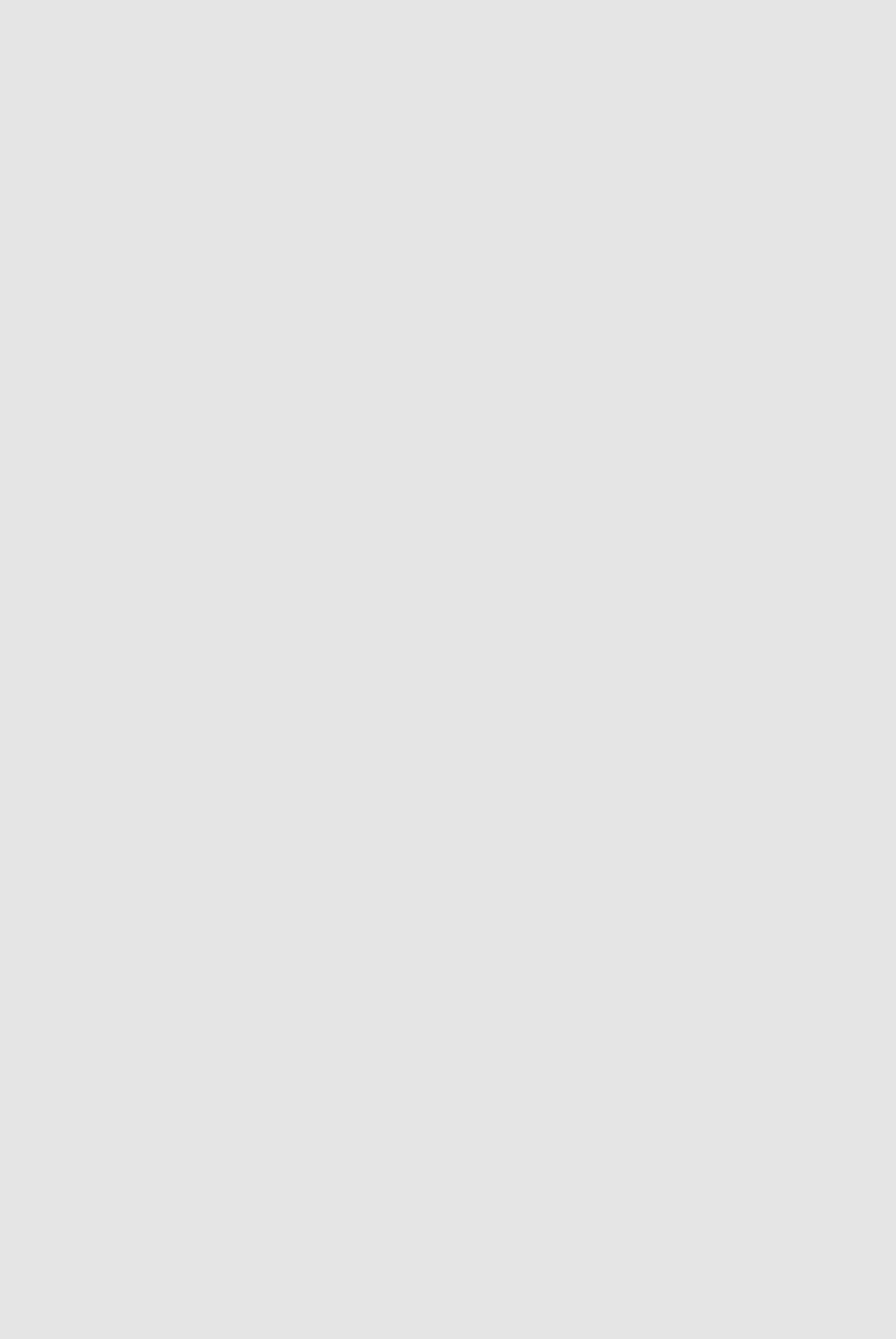
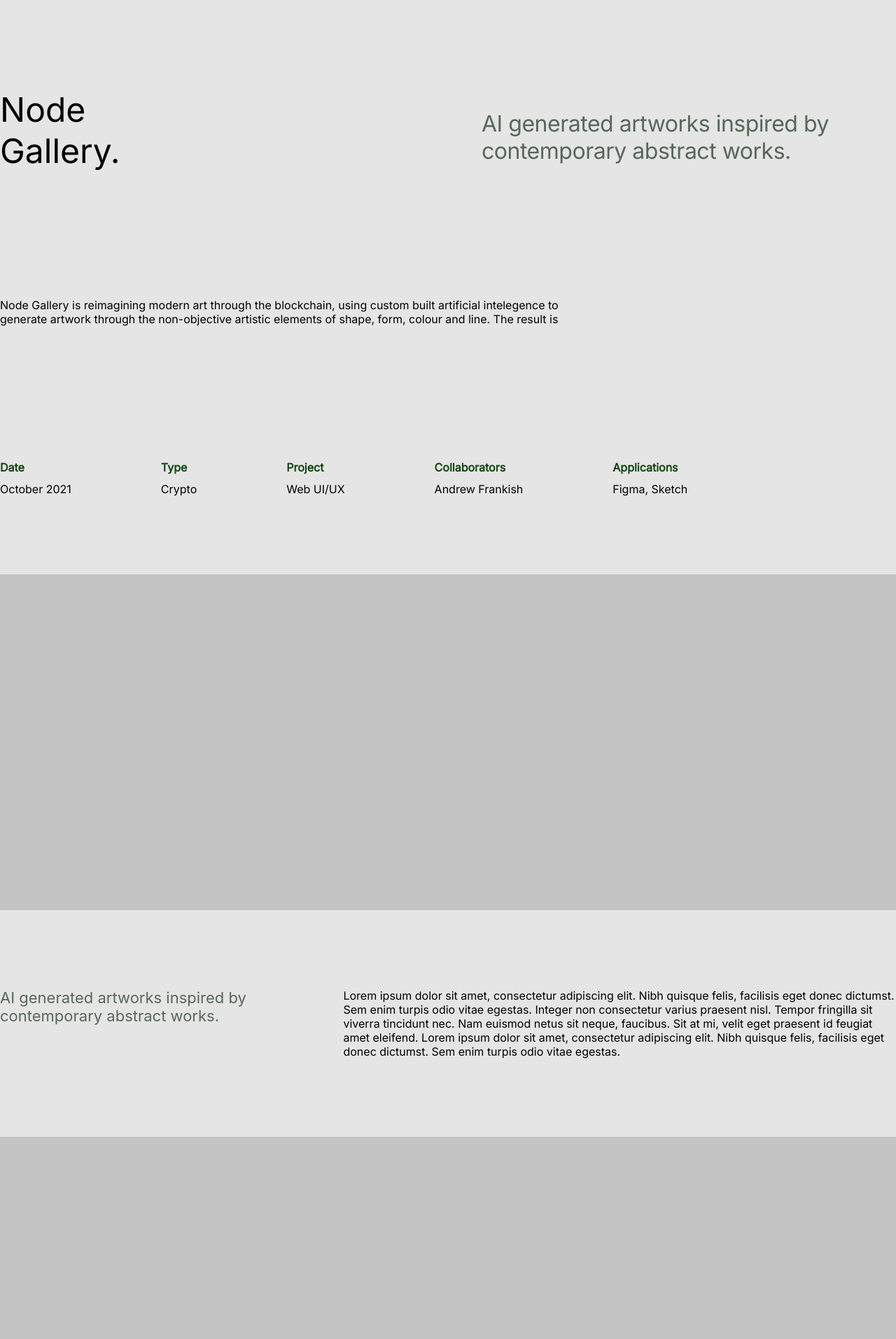
Before and after one commit to Danielrhodesy/dev-portfolio, a React (Create React App) app: page /project in a window 1280 px wide. Before the commit this address had no page. Shown: the part 86-2000 px from the top of the page at 70% size. Before the commit the page ends 800 px from the top, so only its background shows below. Built offline with nearby package versions, Linux system fonts and the light colour scheme.

Commit message:
Added Projects and Contact Page

```diff
--- a/src/App.js
+++ b/src/App.js
@@ -3,7 +3,9 @@
 import { BrowserRouter, Route, Routes } from "react-router-dom";
 import Contact from "./views/Contact";
 import About from "./views/About";
+import Project from './views/Project';
 import styled from "styled-components";
+import { devices } from "./tokens/breakpointSizes";
 
 const Container = styled.div`
     width: 100%;
@@ -14,7 +16,9 @@
 `;
 
 const Main = styled.div`
-    width: 80rem;
+    margin: 0 5rem 0 5rem;
+    width: 90rem;
+    max-width: 100%;
 `;
 
 function App() {
@@ -27,7 +31,7 @@
             <Route path="/" element={<HomePage />} />
             <Route path="about" element={<About />} />
             <Route path="contact" element={<Contact />} />
-            {/* </Route> */}
+            <Route path="project" element={<Project />} />
           </Routes>
         </Main>
       </Container>
--- /dev/null
+++ b/src/tokens/breakpointSizes.jsx
@@ -0,0 +1,19 @@
+const sizes = {
+    mobileS: '320px',
+    mobileM: '375px',
+    mobileL: '425px',
+    tablet: '768px',
+    laptop: '1024px',
+    laptopL: '1440px',
+    desktop: '2060px',
+};
+
+export const devices = {
+  mobileS: `(min-width: ${sizes.mobileS})`,
+  mobileM: `(min-width: ${sizes.mobileM})`,
+  mobileL: `(min-width: ${sizes.mobileL})`,
+  tablet: `(min-width: ${sizes.tablet})`,
+  laptop: `(min-width: ${sizes.laptop})`,
+  laptopL: `(min-width: ${sizes.laptopL})`,
+  desktop: `(min-width: ${sizes.desktop})`,
+};
--- a/src/views/HomePage.jsx
+++ b/src/views/HomePage.jsx
@@ -2,16 +2,28 @@
 import styled from "styled-components";
 import Content from "./Content";
 import * as Scroll from 'react-scroll';
-import {Link} from 'react-scroll'
+import { Link as LinkScroll } from 'react-scroll'
+import { Link } from "react-router-dom"
 import "animate.css/animate.min.css";
 import { AnimationOnScroll } from 'react-animation-on-scroll';
 import ArrowImg from '../images/arrow.png'
+import { devices } from "../tokens/breakpointSizes";
 
 const Section = styled.div`
     position: relative;
-    height: 28rem;
+    height: 34rem;
     display: flex;
     justify-content: space-between;
+
+
+    @media ${devices.laptop} {
+        height: 34rem;
+    }
+
+      @media ${devices.desktop} {
+        height: 54rem;
+    }
+
 `;
 
 const MainTitleContainer = styled.div`
@@ -69,13 +81,15 @@
                 </ProfileContainer>
             </Section>
             <ArrowContainer>
-                <Link to="content" smooth={true} duration={500}>
+                <LinkScroll to="content" smooth={true} duration={500}>
                     <Arrow src={ArrowImg} />
-                </Link>
+                </LinkScroll>
             </ArrowContainer>
-            <AnimationOnScroll animateIn="animate__fadeInUp" animateOnce={true}>
-                <Content id="content"/>
-            </AnimationOnScroll>
+            <Link to="project">
+                <AnimationOnScroll animateIn="animate__fadeInUp" animateOnce={true}>
+                    <Content id="content"/>
+                </AnimationOnScroll>
+            </Link>
             <AnimationOnScroll animateIn="animate__fadeInUp" animateOnce={true}>
                 <Content />
             </AnimationOnScroll>
--- /dev/null
+++ b/src/views/Project.jsx
@@ -0,0 +1,142 @@
+import React from "react"
+import styled from "styled-components";
+
+const Section = styled.div`
+    height: 15rem;
+    display: flex;
+    justify-content: space-between;
+`;
+
+const MainTitleContainer = styled.div`
+    height: 10rem;
+    width: 18rem;
+    text-align: left;
+    padding-top: 1.3rem;
+`;
+
+const TitleContainer = styled.div`
+    height: 6rem;
+    width: 37rem;
+    text-align: left;
+    padding-top: 3.2rem;
+    letter-spacing: -0.03em;
+    color: #57675A;
+`;
+
+const Container = styled.div`
+    width: ${props => props.width || "100%"};
+    padding: 5rem 0 5rem 0;
+`;
+
+const FlexContainer = styled.div`
+    display: flex;
+    gap: 8rem;
+    justify-content: ${props => props.space};
+    padding: 2rem 0 2rem 0;
+    > h2 {
+        color: #134612;
+    }
+`;
+
+const Item = styled.div``;
+
+const ItemTitle = styled.p`
+    color: #134612;
+    font-weight: 600;
+    padding-bottom: 0.7rem;
+`;
+
+const ImageContainer = styled.div`
+    height: 30rem;
+    width: 100%;
+    background-color: #C4C4C4;
+`;
+
+const SubTitle = styled.div`
+    width: 100rem;
+    color: #57675A;
+    > * {
+        font-weight: 400;
+    }
+`;
+
+const ButtonContainer = styled.div`
+    color: #134612;
+
+`;
+
+function Project () {
+    return (
+        <div>
+            <Section>
+                <MainTitleContainer>
+                    <h1>Node Gallery.</h1>
+                </MainTitleContainer>
+                <TitleContainer title>
+                    <h2>AI generated artworks inspired by contemporary abstract works.</h2>
+                </TitleContainer>
+            </Section>
+            <Container width="50rem">
+                <p>Node Gallery is reimagining modern art through the blockchain, using custom built artificial intelegence to generate artwork through the non-objective artistic elements of shape, form, colour and line. The result is </p>
+            </Container>
+            <Container>
+                <FlexContainer>
+                    <Item>
+                        <ItemTitle>
+                            Date
+                        </ItemTitle>
+                        <p>October 2021</p>
+                    </Item>
+                    <Item>
+                        <ItemTitle>
+                            Type
+                        </ItemTitle>
+                        <p>Crypto</p>
+                    </Item>
+                    <Item>
+                        <ItemTitle>
+                            Project
+                        </ItemTitle>
+                        <p>Web UI/UX</p>
+                    </Item>
+                    <Item>
+                        <ItemTitle>
+                            Collaborators
+                        </ItemTitle>
+                        <p>Andrew Frankish</p>
+                    </Item>
+                    <Item>
+                        <ItemTitle>
+                            Applications
+                        </ItemTitle>
+                        <p>Figma, Sketch</p>
+                    </Item>
+                </FlexContainer>
+            </Container>
+            <ImageContainer></ImageContainer>
+            <Container>
+                <FlexContainer>
+                    <SubTitle>
+                        <h3>AI generated artworks inspired by contemporary abstract works.</h3>
+                    </SubTitle>
+                    <p>Lorem ipsum dolor sit amet, consectetur adipiscing elit. Nibh quisque felis, facilisis eget donec dictumst. Sem enim turpis odio vitae egestas. Integer non consectetur varius praesent nisl. Tempor fringilla sit viverra tincidunt nec. Nam euismod netus sit neque, faucibus. Sit at mi, velit eget praesent id feugiat amet eleifend. Lorem ipsum dolor sit amet, consectetur adipiscing elit. Nibh quisque felis, facilisis eget donec dictumst. Sem enim turpis odio vitae egestas. </p>
+                </FlexContainer>
+            </Container>
+            <ImageContainer></ImageContainer>
+            <Container>
+                <FlexContainer space="space-between">
+                    <ButtonContainer>
+                        <h2>Next Project,</h2>
+                        <h2>Previous Project.</h2>
+                    </ButtonContainer>
+                    <h2>Back to top.</h2>
+                </FlexContainer>
+            </Container>
+            <Container>
+                <p>© Dougal Hallifax ⏤ 2022</p>
+            </Container>
+        </div>
+    )
+};
+
+export default Project
```
